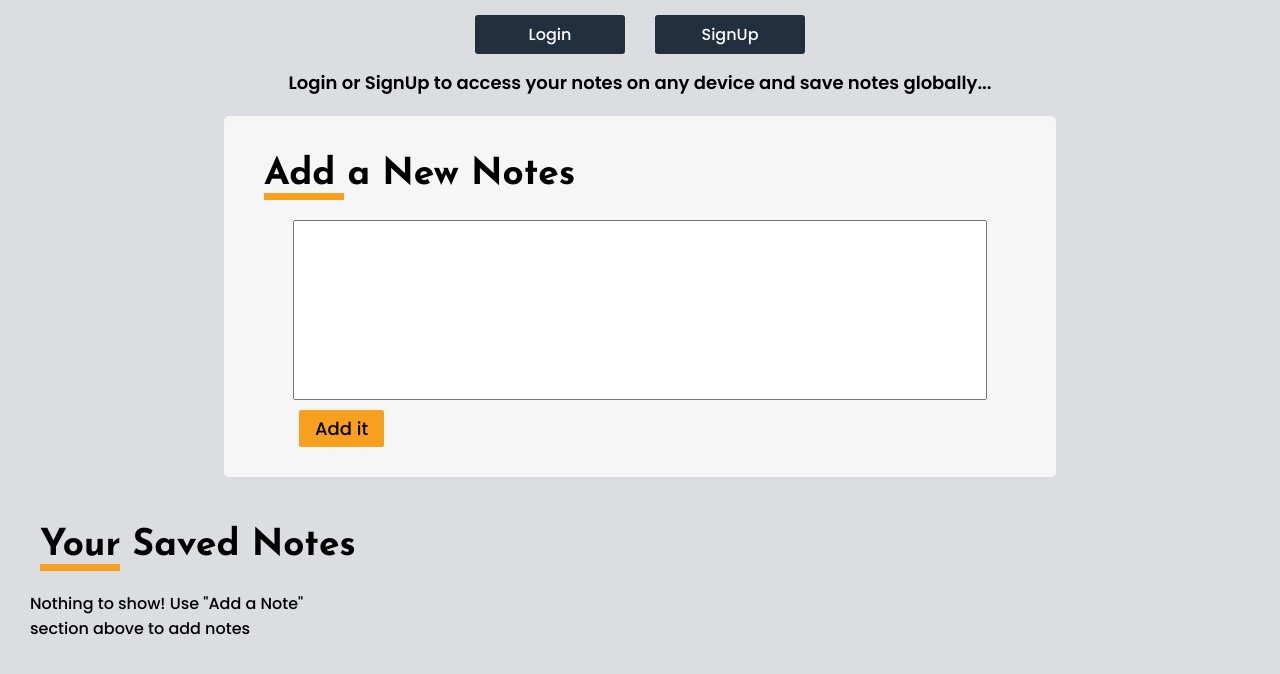
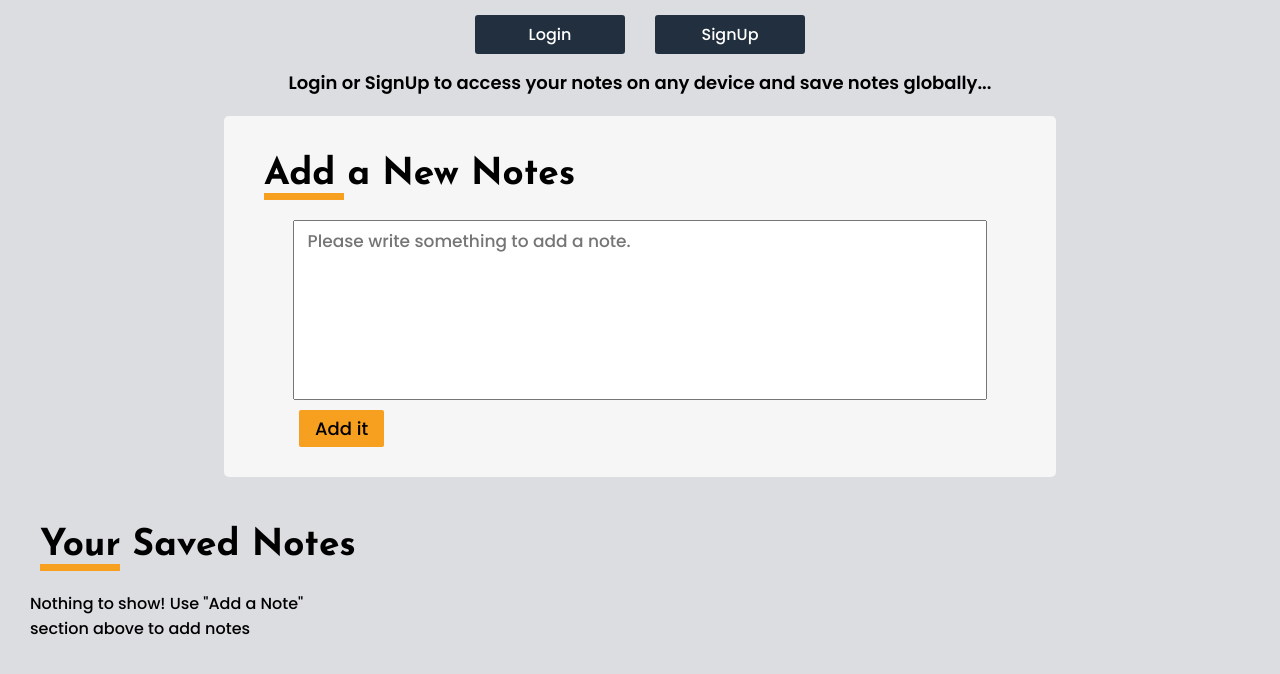
Before and after one commit to ygowthamr/WhitePaper, a Django app: page / in a window 1280 px wide. Shown: the part 49-723 px from the top of the page. Run offline with Django 3.2, Linux system fonts and the light colour scheme; some libraries are stand-ins or nearby versions.

Commit message:
fix issue #3: Add It Button Functionality on Index Page

```diff
--- a/static/javascript/script.js
+++ b/static/javascript/script.js
@@ -4,24 +4,8 @@ let addTxt = document.getElementById('addTxt');
 // Restict user to add empty note
 addBtn.addEventListener("click", function (e) {
     if (addTxt.value.trim() === "") {
-        addTxt.value = "Please write something to add a note.";
         addTxt.style.color = "#6c757d"; // Dark grey color for the placeholder text
-
-        setTimeout(() => {
-            if (addTxt.value === "Please write something to add a note.") {
-                addTxt.value = "";
-                addTxt.style.color = "#000"; // Reset to default text color
-            }
-        }, 1500);
-
-        addTxt.addEventListener('input', () => {
-            if (addTxt.value === "Please write something to add a note.") {
-                addTxt.value = "";
-                addTxt.style.color = "#000";
-            }
-        }, { once: true });
-
-        return;
+        return; // Do nothing if the input is empty
     }
 
     let notes = localStorage.getItem("notes");
--- a/templates/notesapp/index.html
+++ b/templates/notesapp/index.html
@@ -50,8 +50,8 @@
         <!-- Note typing Section -->
         <div class="text-input">
             <h1>Add a New Notes</h1>
-            <textarea name="note" id="addTxt" cols="30" rows="10" name="textarea"></textarea>
-            <button>Add it</button>
+            <textarea name="note" id="addTxt" cols="30" rows="10" name="textarea" placeholder="Please write something to add a note."></textarea>
+            <button id="addBtn">Add it</button>
         </div>
 
         <!-- Notes Showing Section -->
```
